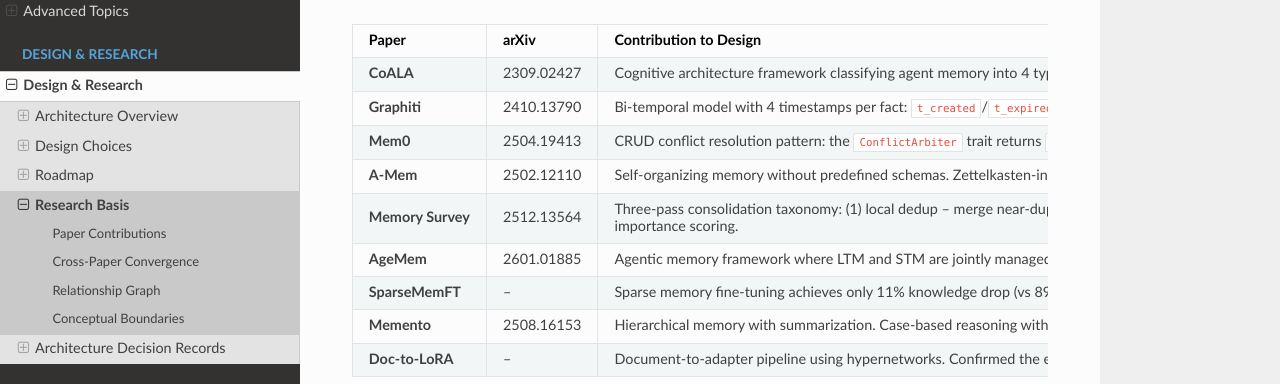
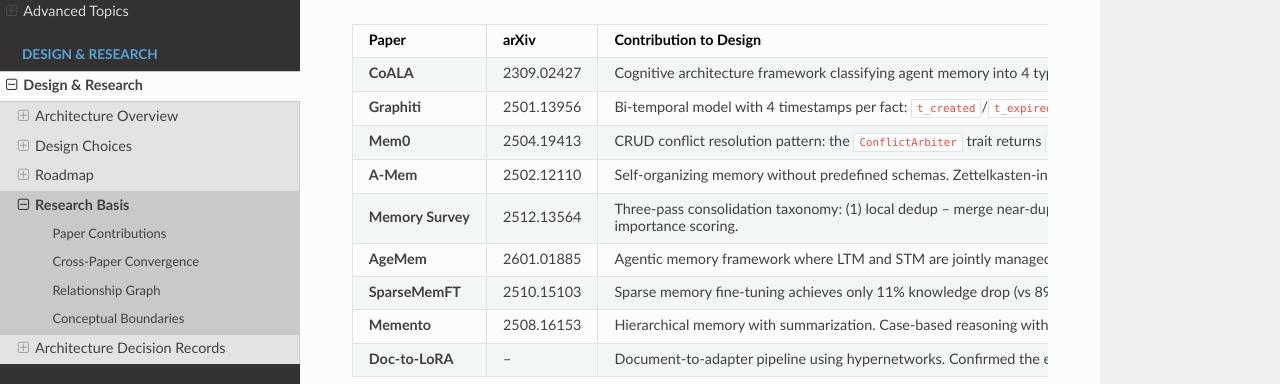
Before and after one commit to dutiona/memory-engine, a Sphinx documentation site: the page built from docs/design/research-basis.md, in a window 1280 px wide and 900 px high. Shown: the part 288-672 px from the top of the window. Built offline with Sphinx 7.4.7 and the Read the Docs theme 3.1.0, drawn with Linux system fonts in a browser that asks for light colours.

Commit message:
fix: address PR review comments
- Fix Graphiti arXiv ID: 2410.13790 → 2501.13956 (was hallucinated)
- Add SparseMemFT arXiv ID: 2510.15103 (was missing)
- Add missing link text in recording-events.md
- Add -b html flag to sphinx-build in CONTRIBUTING.md
- Remove uv.lock from git tracking (gitignored instead)

```diff
--- a/docs/design/research-basis.md
+++ b/docs/design/research-basis.md
@@ -7,12 +7,12 @@ The memory-engine design is grounded in 9 academic papers, community implementat
 | Paper             | arXiv      | Contribution to Design                                                                                                                                                                                                                                                                                                                                                        |
 | ----------------- | ---------- | ----------------------------------------------------------------------------------------------------------------------------------------------------------------------------------------------------------------------------------------------------------------------------------------------------------------------------------------------------------------------------- |
 | **CoALA**         | 2309.02427 | Cognitive architecture framework classifying agent memory into 4 types. Mapped to the `FactType` enum: `Episodic`, `Semantic`, `Procedural`. Working memory is explicitly out of scope -- it lives in the consumer's context window.                                                                                                                                          |
-| **Graphiti**      | 2410.13790 | Bi-temporal model with 4 timestamps per fact: `t_created`/`t_expired` (system time, when the engine learned/forgot it) and `t_valid`/`t_invalid` (real-world time, when the fact was/becomes true). Conflict detection delegated to LLM via trait.                                                                                                                            |
+| **Graphiti**      | 2501.13956 | Bi-temporal model with 4 timestamps per fact: `t_created`/`t_expired` (system time, when the engine learned/forgot it) and `t_valid`/`t_invalid` (real-world time, when the fact was/becomes true). Conflict detection delegated to LLM via trait.                                                                                                                            |
 | **Mem0**          | 2504.19413 | CRUD conflict resolution pattern: the `ConflictArbiter` trait returns `CrudDecision::Add`, `Update`, `Delete`, or `Noop`. Graph-based memory with entity-centric retrieval informed the petgraph integration. Hierarchical user/session/agent levels informed the scope tree.                                                                                                 |
 | **A-Mem**         | 2502.12110 | Self-organizing memory without predefined schemas. Zettelkasten-inspired linking between facts via the graph. The "one store, multiple projections" principle: no partitioned tables, just a `fact_type` tag.                                                                                                                                                                 |
 | **Memory Survey** | 2512.13564 | Three-pass consolidation taxonomy: (1) local dedup -- merge near-duplicates, (2) cluster fusion -- group into thematic summaries, (3) global integration -- update core understanding. Forgetting strategies: time expiration (Ebbinghaus decay), access frequency, informational value (graph connectivity). All three are signals in the `ForgetPolicy` importance scoring. |
 | **AgeMem**        | 2601.01885 | Agentic memory framework where LTM and STM are jointly managed via explicit tool-based operations. The agent decides what/when to store, retrieve, summarize, discard. Validated the trait-based design: the engine provides primitives, the consumer provides intelligence.                                                                                                  |
-| **SparseMemFT**   | --         | Sparse memory fine-tuning achieves only 11% knowledge drop (vs 89% full fine-tuning, 71% LoRA). Informed the boundary decision: the engine is retrieval-only. Parameter updates (fine-tuning, LoRA adaptation) are explicitly out of scope.                                                                                                                                   |
+| **SparseMemFT**   | 2510.15103 | Sparse memory fine-tuning achieves only 11% knowledge drop (vs 89% full fine-tuning, 71% LoRA). Informed the boundary decision: the engine is retrieval-only. Parameter updates (fine-tuning, LoRA adaptation) are explicitly out of scope.                                                                                                                                   |
 | **Memento**       | 2508.16153 | Hierarchical memory with summarization. Case-based reasoning without fine-tuning. Informed the consolidation level hierarchy: `Local`, `Cluster`, `Global` in the `ConsolidationLevel` enum. The "dream cycle" concept (nightly batch consolidation) is the intended usage pattern for `consolidate()`.                                                                       |
 | **Doc-to-LoRA**   | --         | Document-to-adapter pipeline using hypernetworks. Confirmed the engine boundary: store and retrieve facts; the consumer decides what to do with retrieved results (including whether to fine-tune, generate adapters, or just use them in context).                                                                                                                           |
 
```
Also changed, not shown: CONTRIBUTING.md (+1 -1 lines), docs/usage/recording-events.md (+1 -1 lines), 1 other file.
